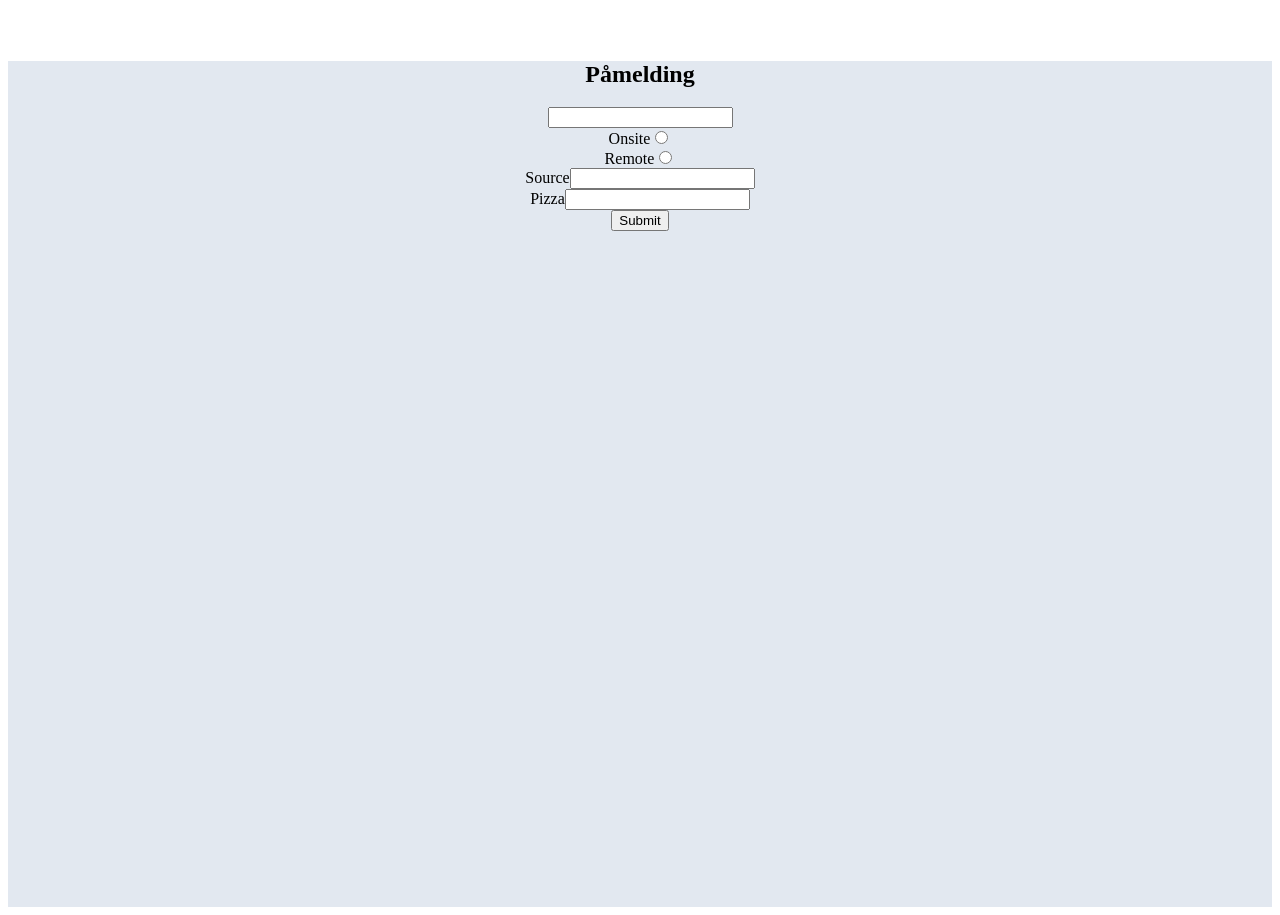
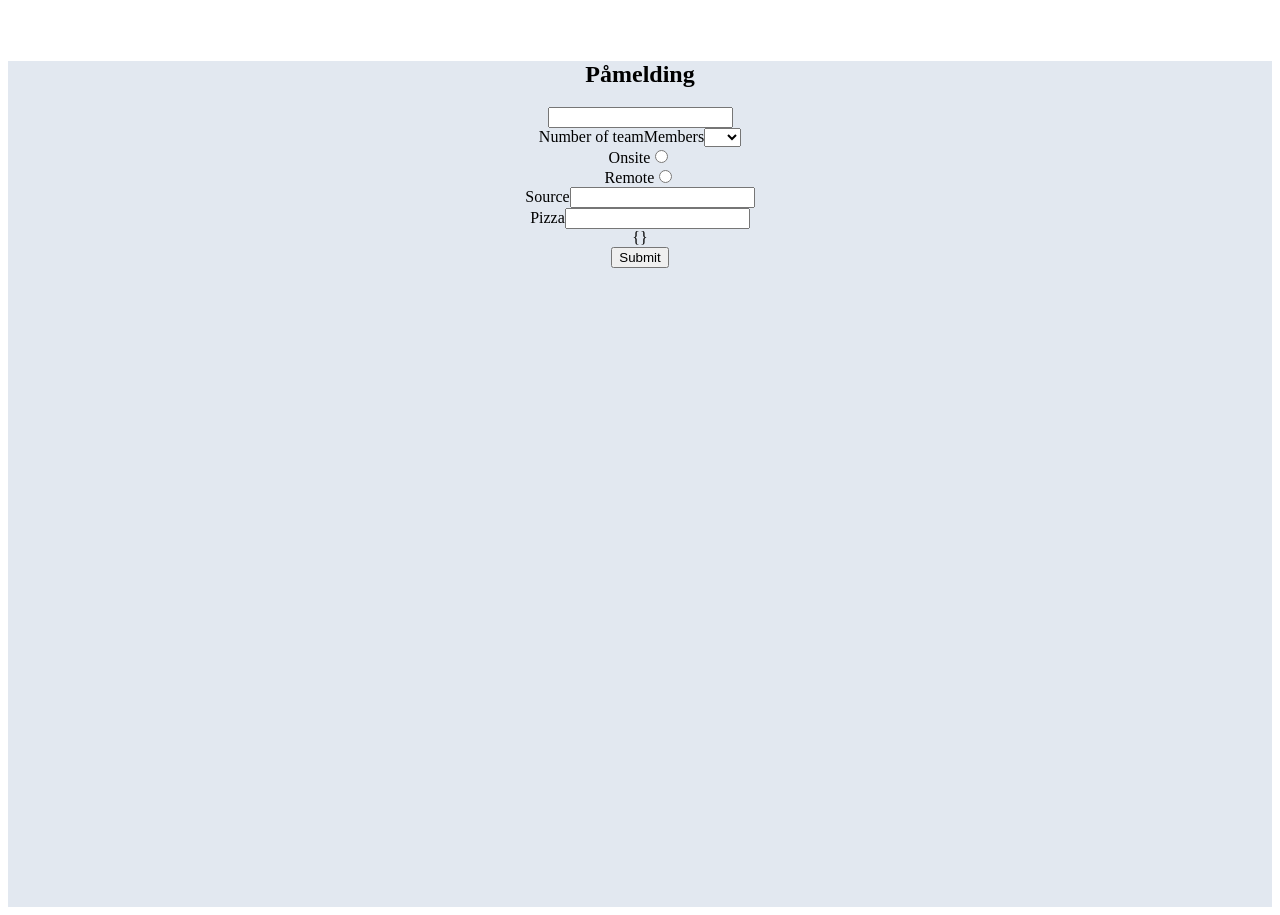
Before and after one commit to KristofferNyvoll/idi-progkonk, a Next.js app: page /idi-open in a window 1280 px wide. Shown: the part 800-1715 px from the top of the page. Built offline with nearby package versions, Linux system fonts and the light colour scheme.

Commit message:
functional form frontend

```diff
--- a/components/Button.tsx
+++ b/components/Button.tsx
@@ -2,8 +2,20 @@ import styles from "../styles/styling.module.css";
 
 interface ButtonProps {
   text: string;
+  fun: () => void;
 }
 
-export default function Button({ text }: ButtonProps) {
-  return <button className={styles.button}>{text}</button>;
+export default function Button({ text, fun }: ButtonProps) {
+  return (
+    <button
+      className={styles.button}
+      onClick={() => {
+        if (fun !== undefined) {
+          fun();
+        }
+      }}
+    >
+      {text}
+    </button>
+  );
 }
--- a/components/RegistrationForm.tsx
+++ b/components/RegistrationForm.tsx
@@ -1,6 +1,14 @@
 import styles from "../styles/styling.module.css";
 import { Formik, Form, Field, ErrorMessage, FieldArray } from "formik";
+import { ChangeEvent, SetStateAction } from "react";
 import * as Yup from "yup";
+
+interface changeTeamMembers {
+  e: any;
+  field: any;
+  values: any;
+  setValues: Function;
+}
 
 export default function RegistrationForm() {
   const grades = [
@@ -14,13 +22,16 @@ export default function RegistrationForm() {
   const universities = ["NTNU", "UiO", "UiB", "Annet"];
   const validationSchema = Yup.object({
     teamName: Yup.string().required(),
+    numberOfteamMembers: Yup.string().required(
+      "Number of teamMembers is required"
+    ),
     teamMembers: Yup.array().of(
       Yup.object().shape({
         name: Yup.string().required("Name is required"),
         email: Yup.string()
           .email("Email is invalid")
           .required("Email is required"),
-        univesity: Yup.string()
+        university: Yup.string()
           .required("Vennligst velg universitet")
           .oneOf(universities),
         grade: Yup.string()
@@ -35,31 +46,57 @@ export default function RegistrationForm() {
 
   const initialValues = {
     teamName: "",
-    teamMembers: [],
+    numberOfteamMembers: "",
+    teamMembers: [], //{ name: "", email: "", university: "", grade: "" },
     participation: "",
     source: "",
     pizzaWish: "",
   };
 
-  //   const onChangeteamMembers = (e, field, values, setValues) => {
-  //     // update dynamic form
-  //     const teamMembers = [...values.teamMembers];
-  //     const numberOfteamMembers = e.target.value || 0;
-  //     const previousNumber = parseInt(field.value || '0');
-  //     if (previousNumber < numberOfteamMembers) {
-  //         for (let i = previousNumber; i < numberOfteamMembers; i++) {
-  //             teamMembers.push({ name: '', email: '' });
-  //         }
-  //     } else {
-  //         for (let i = previousNumber; i >= numberOfteamMembers; i--) {
-  //             teamMembers.splice(i, 1);
-  //         }
-  //     }
-  //     setValues({ ...values, teamMembers });
+  const onChangeteamMembers = (
+    e: ChangeEvent<HTMLSelectElement>,
+    field: { value: any; onChange: (arg0: any) => void },
+    values: {
+      teamName?: string;
+      numberOfteamMembers?: string;
+      teamMembers: any;
+      participation?: string;
+      source?: string;
+      pizzaWish?: string;
+    },
+    setValues: {
+      (
+        values: SetStateAction<{
+          teamName: string;
+          numberOfteamMembers: string;
+          teamMembers: never[]; //{ name: "", email: "", university: "", grade: "" },
+          participation: string;
+          source: string;
+          pizzaWish: string;
+        }>,
+        shouldValidate?: boolean | undefined
+      ): void;
+      (arg0: any): void;
+    }
+  ) => {
+    const teamMembers = [...values.teamMembers];
+    const numberOfteamMembers = e.target?.value || 0;
+    const previousNumber = parseInt(field.value || "0");
+    if (previousNumber < numberOfteamMembers) {
+      for (let i = previousNumber; i < numberOfteamMembers; i++) {
+        teamMembers.push({ name: "", email: "" });
+      }
+    } else {
+      for (let i = previousNumber; i >= numberOfteamMembers; i--) {
+        teamMembers.splice(i, 1);
+      }
+    }
+    setValues({ ...values, teamMembers });
+    console.log(values);
 
-  //     // call formik onChange method
-  //     field.onChange(e);
-  // }
+    // call formik onChange method
+    field.onChange(e);
+  };
 
   const onSubmit = (fields: any) => {
     console.log(fields);
@@ -78,6 +115,42 @@ export default function RegistrationForm() {
           <Form className={styles.form}>
             <Field type="teamName" name="teamName" />
             <ErrorMessage name="teamName" component="div" />
+            <div className="card-body border-bottom">
+              <div className="form-row">
+                <div className="form-group">
+                  <label>Number of teamMembers</label>
+                  <Field name="numberOfteamMembers">
+                    {({ field }: any) => (
+                      <select
+                        {...field}
+                        className={
+                          "form-control" +
+                          (errors.numberOfteamMembers &&
+                          touched.numberOfteamMembers
+                            ? " is-invalid"
+                            : "")
+                        }
+                        onChange={(e) =>
+                          onChangeteamMembers(e, field, values, setValues)
+                        }
+                      >
+                        <option value=""></option>
+                        {[1, 2, 3, 4, 5, 6, 7, 8, 9, 10].map((i) => (
+                          <option key={i} value={i}>
+                            {i}
+                          </option>
+                        ))}
+                      </select>
+                    )}
+                  </Field>
+                  <ErrorMessage
+                    name="numberOfteamMembers"
+                    component="div"
+                    className="invalid-feedback"
+                  />
+                </div>
+              </div>
+            </div>
             <FieldArray name="teamMembers">
               {() =>
                 values.teamMembers.map((ticket, i) => {
@@ -117,6 +190,74 @@ export default function RegistrationForm() {
                               className="invalid-feedback"
                             />
                           </div>
+                          <div className="form-group col-6">
+                            <label>Universitet</label>
+                            <Field
+                              name={`teamMembers.${i}.university`}
+                              className={"form-control"}
+                            >
+                              {({ field }: any) => (
+                                <select
+                                  {...field}
+                                  className={"form-control"}
+                                  onChange={(e) =>
+                                    onChangeteamMembers(
+                                      e,
+                                      field,
+                                      values,
+                                      setValues
+                                    )
+                                  }
+                                >
+                                  <option value=""></option>
+                                  {universities.map((uni, i) => (
+                                    <option key={i} value={uni}>
+                                      {uni}
+                                    </option>
+                                  ))}
+                                </select>
+                              )}
+                            </Field>
+                            <ErrorMessage
+                              name={`teamMembers.${i}.university`}
+                              component="div"
+                              className="invalid-feedback"
+                            />
+                          </div>
+                          <div className="form-group col-6">
+                            <label>Klassetrinn</label>
+                            <Field
+                              name={`teamMembers.${i}.grade`}
+                              className={"form-control"}
+                            >
+                              {({ field }: any) => (
+                                <select
+                                  {...field}
+                                  className={"form-control"}
+                                  onChange={(e) =>
+                                    onChangeteamMembers(
+                                      e,
+                                      field,
+                                      values,
+                                      setValues
+                                    )
+                                  }
+                                >
+                                  <option value=""></option>
+                                  {grades.map((grade, i) => (
+                                    <option key={i} value={grade}>
+                                      {grade}
+                                    </option>
+                                  ))}
+                                </select>
+                              )}
+                            </Field>
+                            <ErrorMessage
+                              name={`teamMembers.${i}.grade`}
+                              component="div"
+                              className="invalid-feedback"
+                            />
+                          </div>
                         </div>
                       </div>
                     </div>
@@ -127,7 +268,6 @@ export default function RegistrationForm() {
             <label>
               Onsite
               <Field type="radio" name="participation" value="Onsite" />
-              <ErrorMessage name="participation" component="div" />
             </label>
             <label>
               Remote
@@ -142,6 +282,7 @@ export default function RegistrationForm() {
               Pizza
               <Field type="text" name="pizzaWish" />
             </label>
+            <label>{JSON.stringify(errors)}</label>
             <button type="submit">Submit</button>
           </Form>
         )}
```
